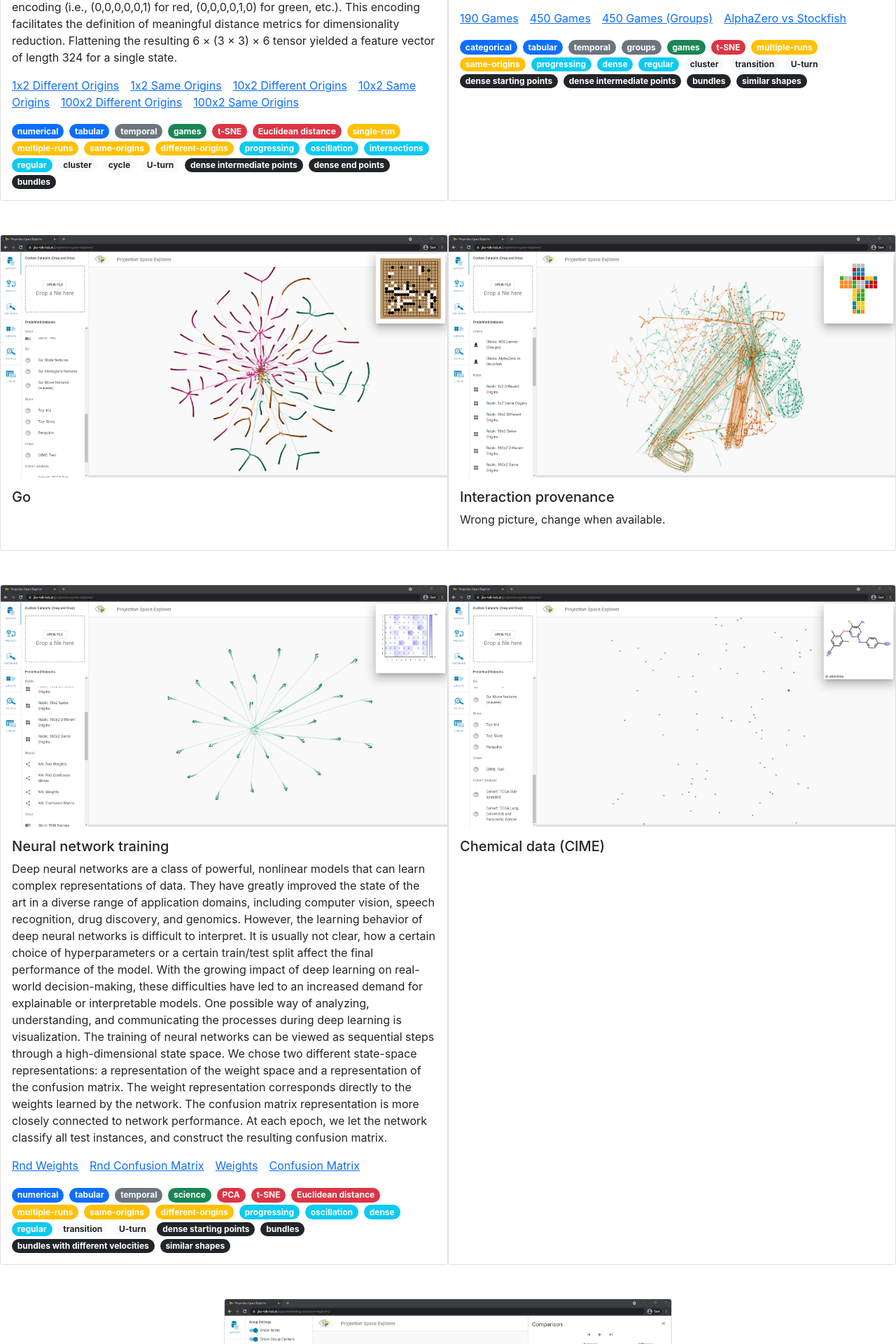
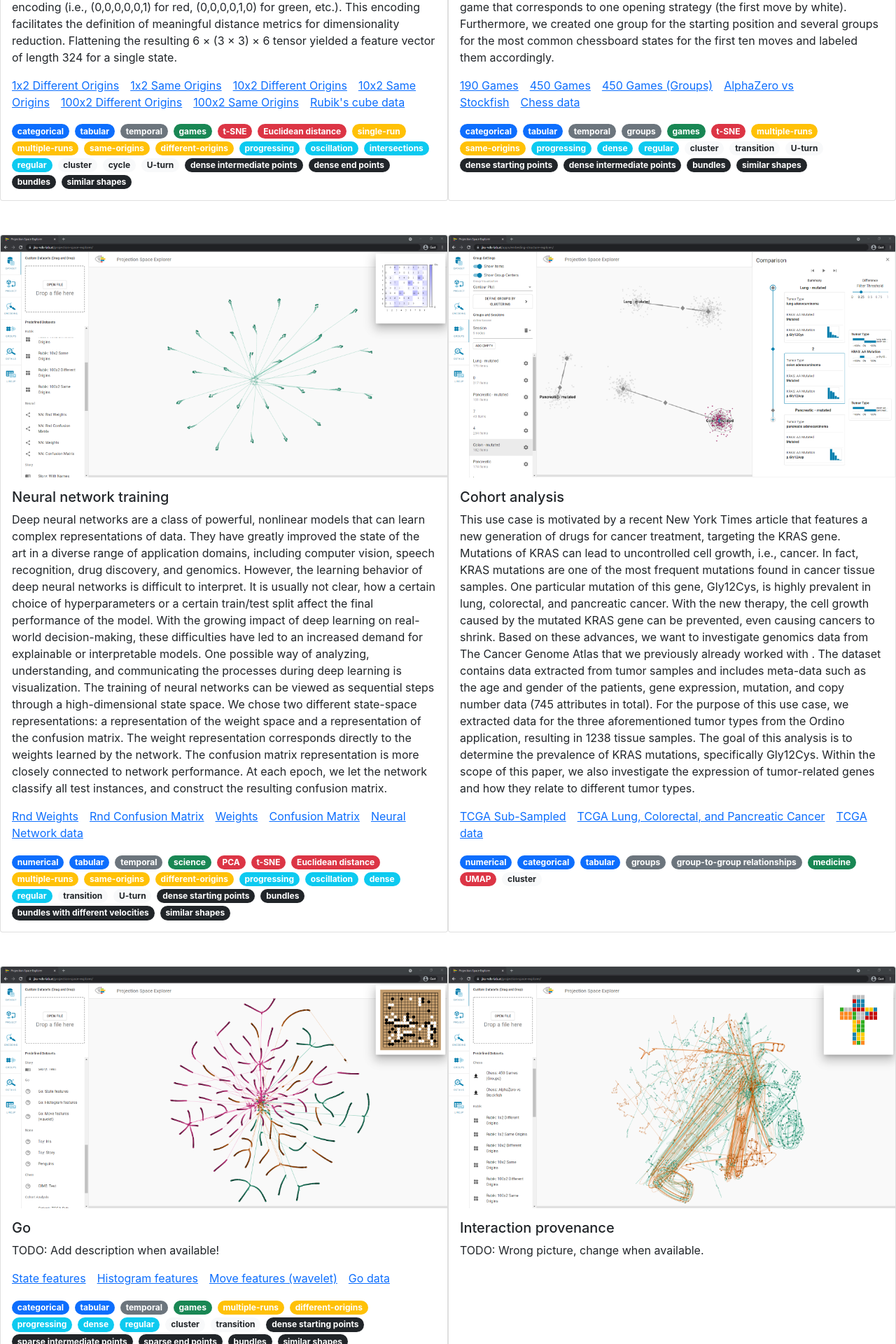
Before and after one commit to jku-vds-lab/pse, a React (Create React App) app: page /datasets in a window 1280 px wide. Shown: the part 960-2880 px from the top of the page at 70% size. Built offline with nearby package versions, Linux system fonts and the light colour scheme.

Commit message:
add dataset cards

```diff
--- a/src/components/Footer.tsx
+++ b/src/components/Footer.tsx
@@ -40,6 +40,11 @@ function Footer() {
                   Publications
                 </Link>
               </p>
+              <p>
+                <a href='https://github.com/jku-vds-lab/projection-space-explorer'>
+                  Github repository
+                </a>
+              </p>
 
             </div>
 
--- a/src/data/datasets.js
+++ b/src/data/datasets.js
@@ -5,7 +5,7 @@ export const datasets = [
         "id": "rubik",
         "type": "temporal",
         "description": "Rubik’s cube is a famous puzzle toy devised in 1974 by the Hungarian inventor and professor of architecture Ernő Rubik. The classic Rubik’s cube has six faces, with each face being made up by a 3 × 3 grid of colored facets. These facets are the faces of smaller cubes, the so-called cubies. The cube consists of 26 such cubies: 8 corner cubies, with three facets each, 12 edge cubies with two facets each, and 6 center cubies with one facet each. The cube is considered solved when each of its faces shows only one color. Many solution strategies for Rubik’s cube have been developed. They differ in complexity and speed, depending on the number of special patterns and conditions that are detected and utilized in the solving process.  This state space in which the solution algorithms act is high-dimensional and encompasses more than 4.3 × 1019 unique states. The first step of visualizing the solution pathways is to transform the cube states into numerical representations for further processing. Each face of the cube is represented by a 3 × 3 matrix with one entry for each facet. For the entries representing the facet colors, we chose a one-hot encoding (i.e., (0,0,0,0,0,1) for red, (0,0,0,0,1,0) for green, etc.). This encoding facilitates the definition of meaningful distance metrics for dimensionality reduction. Flattening the resulting 6 × (3 × 3) × 6 tensor yielded a feature vector of length 324 for a single state. ",
-        "tags": ["numerical", "tabular", "temporal", "games", "t-SNE", "Euclidean distance", "single-run", "multiple-runs", "same-origins", "different-origins", "progressing", "oscillation", "intersections", "regular", "cluster", "cycle", "U-turn", "dense intermediate points", "dense end points", "bundles", "similar-shapes"],
+        "tags": ["categorical", "tabular", "temporal", "games", "t-SNE", "Euclidean distance", "single-run", "multiple-runs", "same-origins", "different-origins", "progressing", "oscillation", "intersections", "regular", "cluster", "cycle", "U-turn", "dense intermediate points", "dense end points", "bundles", "similar shapes"],
         "imagePath": "rubik.png",
         "datasetLinks": {
             "1x2 Different Origins": "#",
@@ -13,7 +13,8 @@ export const datasets = [
             "10x2 Different Origins": "#",
             "10x2 Same Origins": "#",
             "100x2 Different Origins": "#",
-            "100x2 Same Origins": "#"
+            "100x2 Same Origins": "#",
+            "Rubik's cube data": "https://github.com/jku-vds-lab/projection-space-explorer/tree/master/datasets/rubik"
         }
     },
     {
@@ -21,39 +22,22 @@ export const datasets = [
         "domain": "Games",
         "id": "chess",
         "type": "temporal",
-        "description": "This use case targets the analysis of professional chess games downloaded from the KingBase chess database. As hobby chess players and inspired by the popular TV series The Queen’s Gambit, we are eager to learn more about how professional players open their games and what influence openings have on the strategy, progression, and outcome of the games. To prepare the dataset, we parsed the raw data files that are provided in the PGN format using the chess module of the pgn2gif Python package. The resulting sequences of chessboard states are encoded in 64 categorical attributes— each representing a square on the chessboard. There are 13 categories in total: six for the different black pieces, six for the different white pieces, and one for empty squares. A chessboard is organized in ranks (rows) and files (columns) with the identifiers 1 to 8 and a to h, respectively. The white player’s perspective defines the order of these identifiers. Letters go from left to right, and 1 is closest to the player. As a preprocessing step, we projected the data using t-SNE with a learning rate of 100 and a perplexity value of 50.",
+        "description": "This use case targets the analysis of professional chess games downloaded from the KingBase chess database. As hobby chess players and inspired by the popular TV series The Queen’s Gambit, we are eager to learn more about how professional players open their games and what influence openings have on the strategy, progression, and outcome of the games. To prepare the dataset, we parsed the raw data files that are provided in the PGN format using the chess module of the pgn2gif Python package. The resulting sequences of chessboard states are encoded in 64 categorical attributes— each representing a square on the chessboard. There are 13 categories in total: six for the different black pieces, six for the different white pieces, and one for empty squares. A chessboard is organized in ranks (rows) and files (columns) with the identifiers 1 to 8 and a to h, respectively. The white player’s perspective defines the order of these identifiers. Letters go from left to right, and 1 is closest to the player. As a preprocessing step, we projected the data using t-SNE with a learning rate of 100 and a perplexity value of 50. Additionally, we added an identifier for each game that corresponds to one opening strategy (the first move by white). Furthermore, we created one group for the starting position and several groups for the most common chessboard states for the first ten moves and labeled them accordingly.",
         "tags": ["categorical", "tabular", "temporal", "groups", "games", "t-SNE", "multiple-runs", "same-origins", "progressing", "dense", "regular", "cluster", "transition", "U-turn", "dense starting points", "dense intermediate points", "bundles", "similar shapes"],
         "imagePath": "chess.png",
         "datasetLinks": {
             "190 Games": "#",
             "450 Games": "#",
             "450 Games (Groups)": "#",
-            "AlphaZero vs Stockfish": "#"
+            "AlphaZero vs Stockfish": "#",
+            "Chess data": "https://github.com/jku-vds-lab/projection-space-explorer/tree/master/datasets/chess"
         }
-    },
-    {
-        "name": "Go",
-        "domain": "Games",
-        "id": "go",
-        "type": "",
-        "description": "",
-        "tags": [""],
-        "imagePath": "go.png"
-    },
-    {
-        "name": "Interaction provenance",
-        "domain": "Visual Analytics",
-        "id": "interaction_provenance",
-        "type": "",
-        "description": "Wrong picture, change when available.",
-        "tags": [""],
-        "imagePath": "rubik.png"
     },
     {
         "name": "Neural network training",
         "domain": "Machine Learning",
         "id": "neural_network_training",
-        "type": "",
+        "type": "temporal",
         "description": "Deep neural networks are a class of powerful, nonlinear models that can learn complex representations of data. They have greatly improved the state of the art in a diverse range of application domains, including computer vision, speech recognition, drug discovery, and genomics. However, the learning behavior of deep neural networks is difficult to interpret. It is usually not clear, how a certain choice of hyperparameters or a certain train/test split affect the final performance of the model. With the growing impact of deep learning on real-world decision-making, these difficulties have led to an increased demand for explainable or interpretable models. One possible way of analyzing, understanding, and communicating the processes during deep learning is visualization. The training of neural networks can be viewed as sequential steps through a high-dimensional state space. We chose two different state-space representations: a representation of the weight space and a representation of the confusion matrix. The weight representation corresponds directly to the weights learned by the network. The confusion matrix representation is more closely connected to network performance. At each epoch, we let the network classify all test instances, and construct the resulting confusion matrix.",
         "tags": ["numerical", "tabular", "temporal", "science", "PCA", "t-SNE",  "Euclidean distance", "multiple-runs", "same-origins", "different-origins", "progressing", "oscillation", "dense", "regular", "transition", "U-turn", "dense starting points", "bundles", "bundles with different velocities", "similar shapes"],
         "imagePath": "nn.png",
@@ -61,26 +45,56 @@ export const datasets = [
             "Rnd Weights": "#",
             "Rnd Confusion Matrix": "#",
             "Weights": "#",
-            "Confusion Matrix": "#"
+            "Confusion Matrix": "#",
+            "Neural Network data": "https://github.com/jku-vds-lab/projection-space-explorer/tree/master/datasets/neural"
         }
+    },
+    {
+        "name": "Cohort analysis",
+        "domain": "Medicine",
+        "id": "cohort_analysis",
+        "type": "scatter",
+        "description": "This use case is motivated by a recent New York Times article that features a new generation of drugs for cancer treatment, targeting the KRAS gene. Mutations of KRAS can lead to uncontrolled cell growth, i.e., cancer. In fact, KRAS mutations are one of the most frequent mutations found in cancer tissue samples. One particular mutation of this gene, Gly12Cys, is highly prevalent in lung, colorectal, and pancreatic cancer. With the new therapy, the cell growth caused by the mutated KRAS gene can be prevented, even causing cancers to shrink. Based on these advances, we want to investigate genomics data from The Cancer Genome Atlas  that we previously already worked with . The dataset contains data extracted from tumor samples and includes meta-data such as the age and gender of the patients, gene expression, mutation, and copy number data (745 attributes in total). For the purpose of this use case, we extracted data for the three aforementioned tumor types from the Ordino application, resulting in 1238 tissue samples. The goal of this analysis is to determine the prevalence of KRAS mutations, specifically Gly12Cys. Within the scope of this paper, we also investigate the expression of tumor-related genes and how they relate to different tumor types.",
+        "tags": ["numerical", "categorical", "tabular", "groups", "group-to-group relationships", "medicine", "UMAP", "cluster"],
+        "imagePath": "cancer.png",
+        "datasetLinks": {
+            "TCGA Sub-Sampled": "#",
+            "TCGA Lung, Colorectal, and Pancreatic Cancer": "#",
+            "TCGA data": "https://www.cancer.gov/about-nci/organization/ccg/research/structural-genomics/tcga"
+        }
+    },
+    {
+        "name": "Go",
+        "domain": "Games",
+        "id": "go",
+        "type": "temporal",
+        "description": "TODO: Add description when available!",
+        "tags": ["categorical", "tabular", "temporal", "games", "multiple-runs", "different-origins", "progressing", "dense", "regular", "cluster", "transition", "dense starting points", "sparse intermediate points", "sparse end points", "bundles", "similar shapes"],
+        "imagePath": "go.png",
+        "datasetLinks": {
+            "State features": "#",
+            "Histogram features": "#",
+            "Move features (wavelet)": "#",
+            "Go data": "https://github.com/jku-vds-lab/projection-space-explorer/tree/master/datasets/go"
+        }
+    },
+    {
+        "name": "Interaction provenance",
+        "domain": "Visual Analytics",
+        "id": "interaction_provenance",
+        "type": "",
+        "description": "TODO: Wrong picture, change when available.",
+        "tags": [""],
+        "imagePath": "rubik.png"
     },
     {
         "name": "Chemical data (CIME)",
         "domain": "Chemistry",
         "id": "chemical_data_cime",
         "type": "",
-        "description": "",
+        "description": "TODO",
         "tags": [""],
         "imagePath": "cime.png"
-    },
-    {
-        "name": "Cohort analysis",
-        "domain": "Medicine",
-        "id": "cohort_analysis",
-        "type": "",
-        "description": "",
-        "tags": [""],
-        "imagePath": "cancer.png"
-    },
+    }
 
 ]
--- a/src/modules/Tags.tsx
+++ b/src/modules/Tags.tsx
@@ -6,7 +6,7 @@ export enum TagsColorEnum {
   "graph" = "primary",
   "temporal" = "secondary",
   "groups" = "secondary",
-  "clusters" = "secondary",
+  "group-to-group relationships" = "secondary",
   "games" = "success",
   "medicine" = "success",
   "science" = "success",
```
